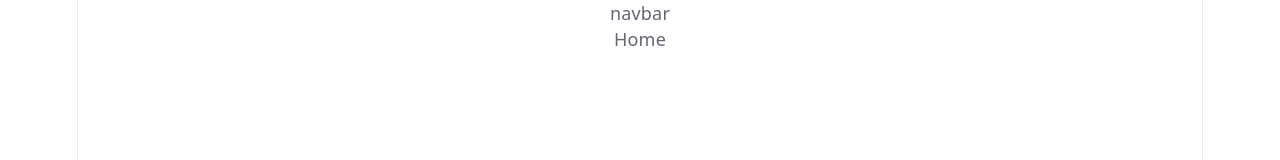
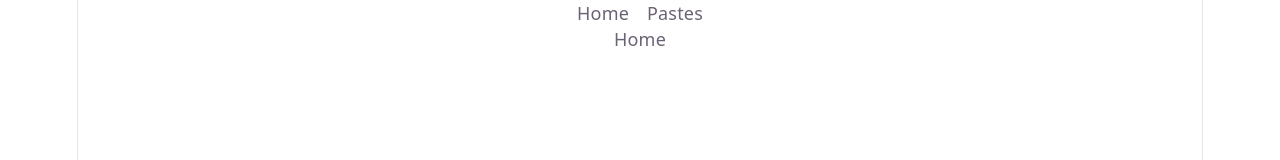
Before and after one commit to kapiltadkase/Code-Note-Saver-App, a React (Vite) app: page / in a window 1280 px wide. Shown: the top 160 px of the page. Built offline with nearby package versions, Linux system fonts and the light colour scheme.

Commit message:
Feat: set up the navbar

```diff
--- a/src/components/Navbar.jsx
+++ b/src/components/Navbar.jsx
@@ -1,9 +1,18 @@
 import React from 'react'
+import { NavLink } from 'react-router-dom'
 
-const navbar = () => {
+const Navbar = () => {
   return (
-    <div>navbar</div>
+    <div className='flex flex-row gap-4 justify-center'>
+        <NavLink to="/">
+            Home
+        </NavLink>
+
+        <NavLink to="/pastes">
+            Pastes
+        </NavLink>
+    </div>
   )
 }
 
-export default navbar
+export default Navbar
```
